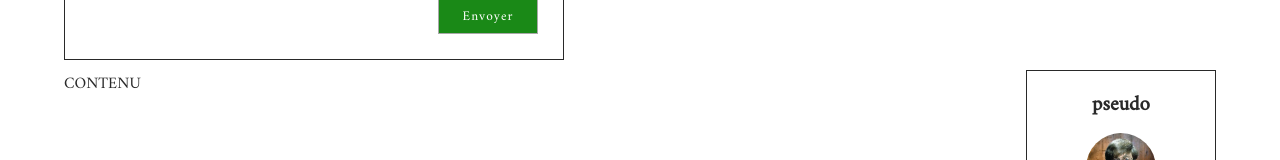
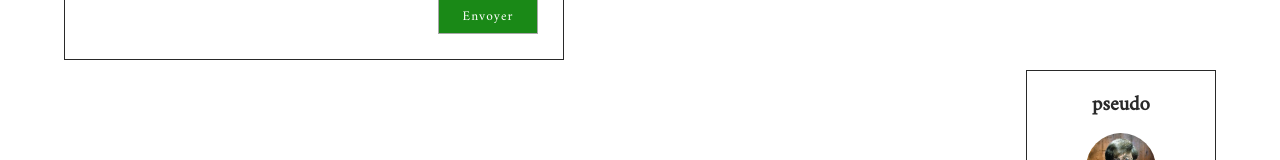
Before and after one commit to vegAs-RW/react-redux-blog, a React (Create React App) app: page / in a window 1280 px wide. Shown: the part 249-409 px from the top of the page. Built offline with nearby package versions, Linux system fonts and the light colour scheme; a web font is replaced by a local one.

Commit message:
add map function on posts for display each post

```diff
--- a/src/App.js
+++ b/src/App.js
@@ -1,14 +1,24 @@
 import React from "react";
+import { useSelector } from "react-redux";
 import PostForm from "./components/PostForm";
 import User from "./components/User";
+import Post from "./components/Post";
+import {isEmpty} from "./components/Utils"
 
 const App = () => {
+  const posts = useSelector((state) => state.postReducer);
+  console.log(posts);
+
   return (
     <div>
       <h1>Extreme</h1>
       <PostForm />
       <div className="content">
-        <div className="post-container">CONTENU</div>
+        <div className="post-container">
+          {!isEmpty(posts) && posts.map((post, index) => (
+            <Post post={post} key={index} />
+          ))}
+        </div>
         <User />
       </div>
     </div>
```
